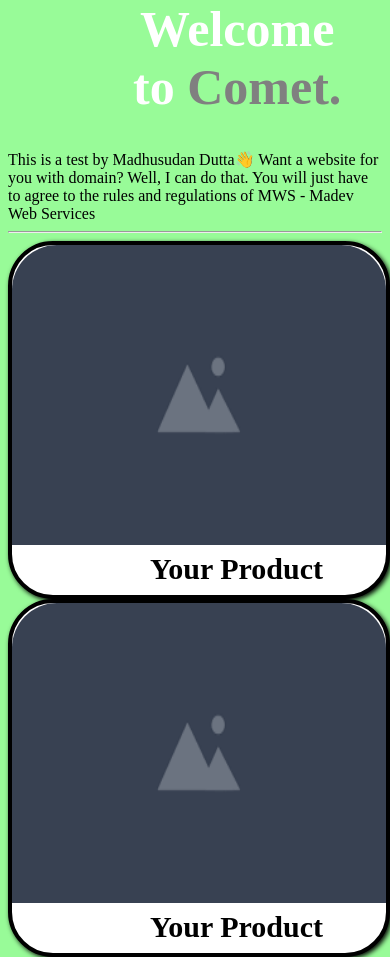
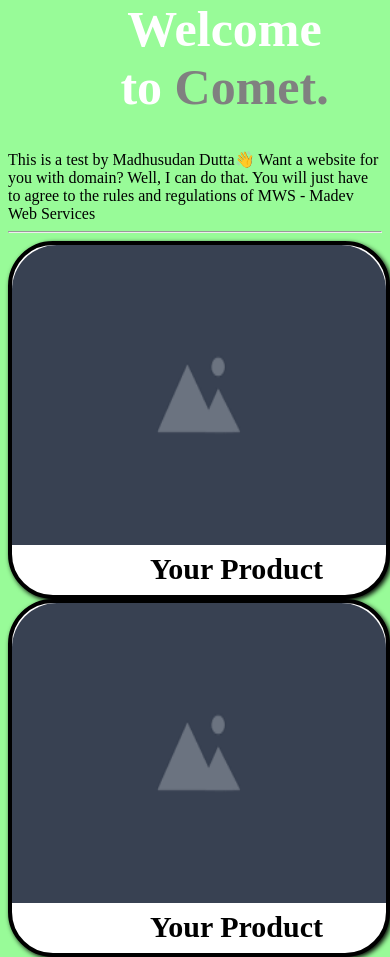
Before and after one commit to Madhusudan-droid/MWS, a plain HTML site: page index.html in a window 390 px wide. Drawn offline with Linux system fonts and the light colour scheme.

Commit message:
Update homepageCSS.css

```diff
--- a/homepageCSS.css
+++ b/homepageCSS.css
@@ -89,7 +89,7 @@ body{
 @media (max-width:500px){
   .welcome, .tocomet{
     font-size: 50px;
-    margin-left:10vh;
+    margin-left:7vh;
   }
   .yourProduct1, .yourProduct2{
     width:100%;
```
